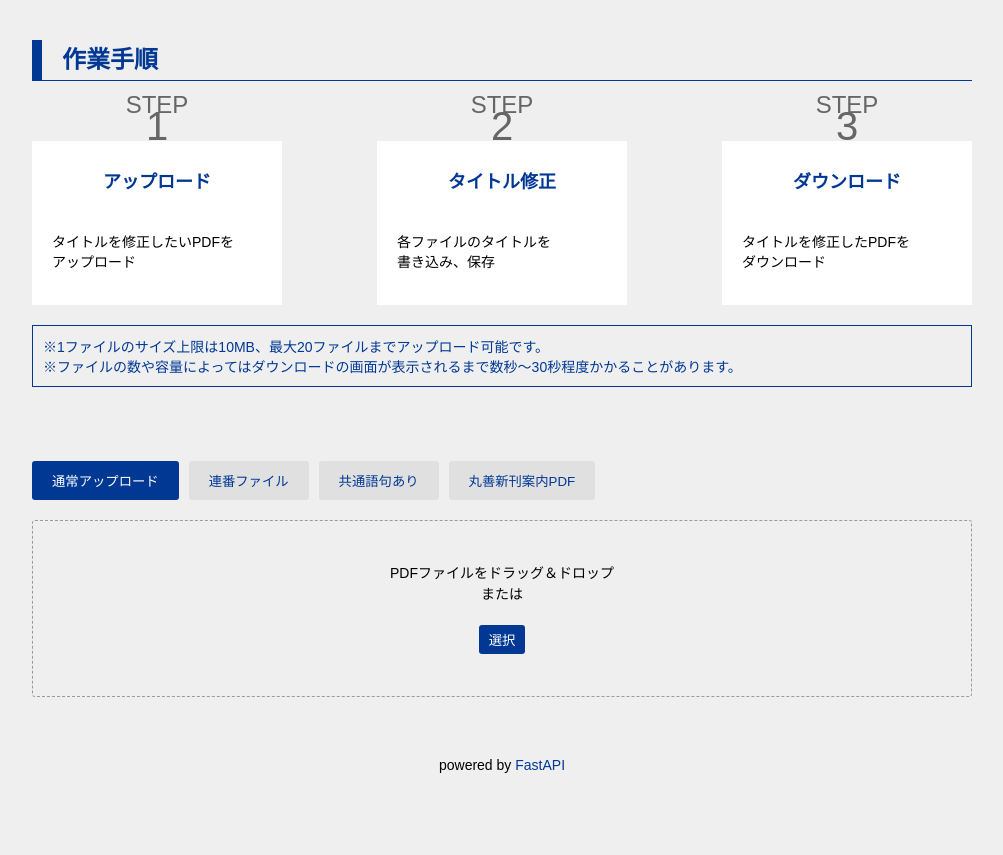
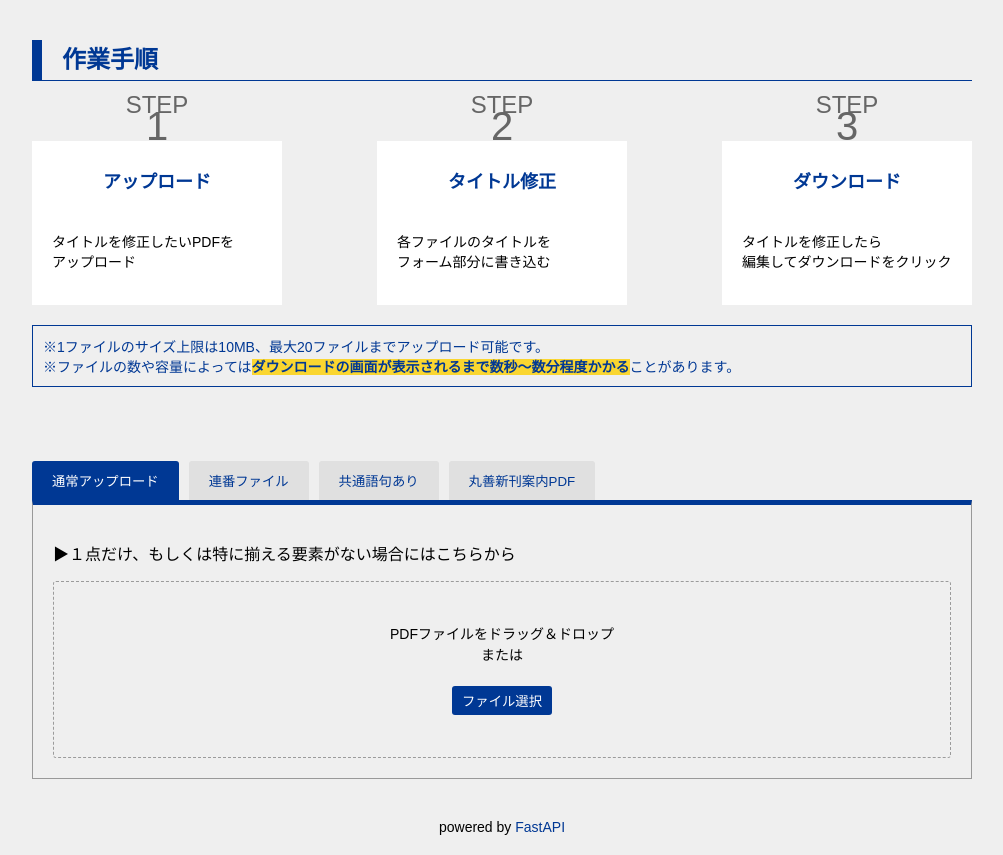
Before and after one commit to y2photo/pdf-metadata-editor, a FastAPI app: page / in a window 1280 px wide. Shown: the part 80-935 px from the top of the page, without its empty margins (138-1141 px from the left). Before the commit the page ends 853 px from the top, so only its background shows below. Run offline with FastAPI, Linux system fonts and the light colour scheme.

Commit message:
注意書き追加、タブデザイン修正

```diff
--- a/static/css/custom.css
+++ b/static/css/custom.css
@@ -8,9 +8,9 @@
     transition: transform 0.3s;
 }
 
-.tab:hover {
+/* .tab:hover {
     transform: scale(1.05);
-}
+} */
 
 .prefix-field.is-hidden,
 .suffix-field.is-hidden {
--- a/static/css/style.css
+++ b/static/css/style.css
@@ -151,7 +151,7 @@ footer {
 .tab {
     background-color: #e0e0e0;
     color: #003894;
-    border-radius: 3px;
+    border-radius: 3px 3px 0 0;
     padding: 10px 20px;
     cursor: pointer;
     transition: all 0.3s;
@@ -170,7 +170,11 @@ footer {
 
 .tab-content {
     display: none;
-    padding: 20px 0;
+    padding: 20px;
+    border-top: 5px solid #003894;
+    border-right: 1px solid #999;
+    border-bottom: 1px solid #999;
+    border-left: 1px solid #999;
 }
 
 .tab-content.active {
--- a/templates/faq.html
+++ b/templates/faq.html
@@ -94,7 +94,7 @@
             </button>
             <div class="faq-answer mt-2 text-sm hidden">
               MacではFinderの「情報を見る（Cmd + i）」またはプレビューアプリ、<br>
-              WindowsではPDFをブラウザで開いたときのタブや上部バー、<br>
+              WindowsではPDFをブラウザ（<span style="background: rgba(253, 208, 0, 0.8);font-weight: bold;">ChromeかFirefox推奨。Edgeでは表示されません</span>）で開いた時の画面左上、<br>
               またはどちらのOSでもAdobe Acrobatで確認できます。
             </div>
           </div>
--- a/templates/index.html
+++ b/templates/index.html
@@ -40,7 +40,7 @@
                         <span class="no">2</span>
                     </div>
                     <p class="subtitle">タイトル修正</p>
-                    <p class="text">各ファイルのタイトルを<br>書き込み、保存</p>
+                    <p class="text">各ファイルのタイトルを<br>フォーム部分に書き込む</p>
                 </li>
                 <li>
                     <div class="title">
@@ -48,11 +48,11 @@
                         <span class="no">3</span>
                     </div>
                     <p class="subtitle">ダウンロード</p>
-                    <p class="text">タイトルを修正したPDFを<br>ダウンロード</p>
+                    <p class="text">タイトルを修正したら<br>編集してダウンロードをクリック</p>
                 </li>
             </ul>
             <p class="note">※1ファイルのサイズ上限は10MB、最大20ファイルまでアップロード可能です。<br>
-            ※ファイルの数や容量によってはダウンロードの画面が表示されるまで数秒〜30秒程度かかることがあります。</p>
+            ※ファイルの数や容量によっては<span style="background: rgba(253, 208, 0, 0.8);font-weight: bold;">ダウンロードの画面が表示されるまで数秒〜数分程度かかる</span>ことがあります。</p>
         </section>
         <section class="tab-container">
             <div class="tabs">
@@ -64,9 +64,10 @@
 
             <!-- 通常アップロード -->
             <div class="tab-content active" id="normal">
+                <p>▶︎１点だけ、もしくは特に揃える要素がない場合にはこちらから</p>
                 <div class="drop-area" id="drop-area-normal">
                     <p>PDFファイルをドラッグ＆ドロップ<br>または</p>
-                    <button type="button" class="select-button">選択</button>
+                    <button type="button" class="select-button">ファイル選択</button>
                     <input type="file" id="files-normal" multiple accept="application/pdf" style="display: none;">
                 </div>
                 <form id="form-normal">
@@ -77,9 +78,10 @@
 
             <!-- 連番 -->
             <div class="tab-content" id="sequential">
+                <p>▶︎連番になっているファイルの連番をそのまま活かしたい場合にはこちらから</p>
                 <div class="drop-area" id="drop-area-sequential">
                     <p>PDFファイルをドラッグ＆ドロップ<br>または</p>
-                    <button type="button" class="select-button">選択</button>
+                    <button type="button" class="select-button">ファイル選択</button>
                     <input type="file" id="files-sequential" multiple accept="application/pdf" style="display: none;">
                 </div>
                 <form id="form-sequential">
@@ -90,9 +92,10 @@
 
             <!-- 共通語句 -->
             <div class="tab-content" id="common">
+                <p>▶︎複数のファイルに同じ文言を入れたい場合にはこちらから</p>
                 <div class="drop-area" id="drop-area-common">
                     <p>PDFファイルをドラッグ＆ドロップ<br>または</p>
-                    <button type="button" class="select-button">選択</button>
+                    <button type="button" class="select-button">ファイル選択</button>
                     <input type="file" id="files-common" multiple accept="application/pdf" style="display: none;">
                 </div>
                 <form id="form-common">
@@ -103,9 +106,10 @@
 
             <!-- 丸善新刊案内PDF -->
             <div class="tab-content" id="newrelease">
+                <p>▶︎丸善新刊案内のPDF専用です</p>
                 <div class="drop-area" id="drop-area-newrelease">
                     <p>PDFファイルをドラッグ＆ドロップ<br>または</p>
-                    <button type="button" class="select-button">選択</button>
+                    <button type="button" class="select-button">ファイル選択</button>
                     <input type="file" id="files-newrelease" multiple accept="application/pdf" style="display: none;">
                 </div>
                 <form id="form-newrelease">
```
